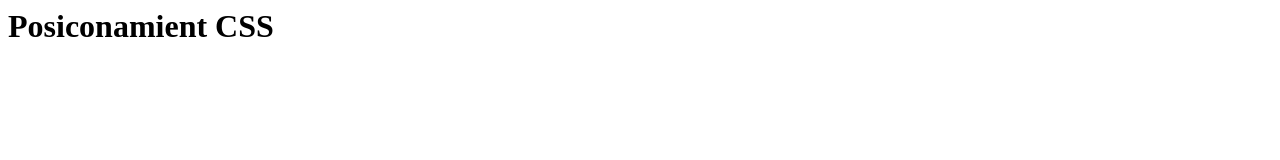
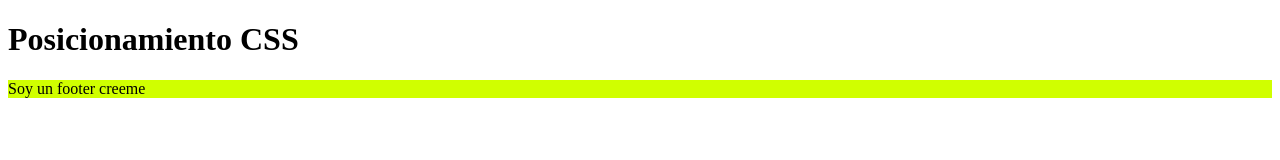
Before and after one commit to Ester-0/Posicionamiento-CSS-Git, a plain HTML site: page index.html in a window 1280 px wide. Drawn offline with Linux system fonts and the light colour scheme.

Commit message:
cambio title

```diff
--- a/index.html
+++ b/index.html
@@ -1 +1,20 @@
-<h1>Posiconamient CSS</h1>
+<!DOCTYPE html>
+<html lang="en">
+
+<head>
+    <meta charset="UTF-8">
+    <meta name="viewport" content="width=device-width, initial-scale=1.0">
+    <title>Documents</title>
+    <style>
+        footer {
+            background-color: rgb(208, 255, 0);
+        }
+    </style>
+</head>
+
+<body>
+    <h1>Posicionamiento CSS</h1>
+    <footer>Soy un footer creeme</footer>
+</body>
+
+</html>
```
